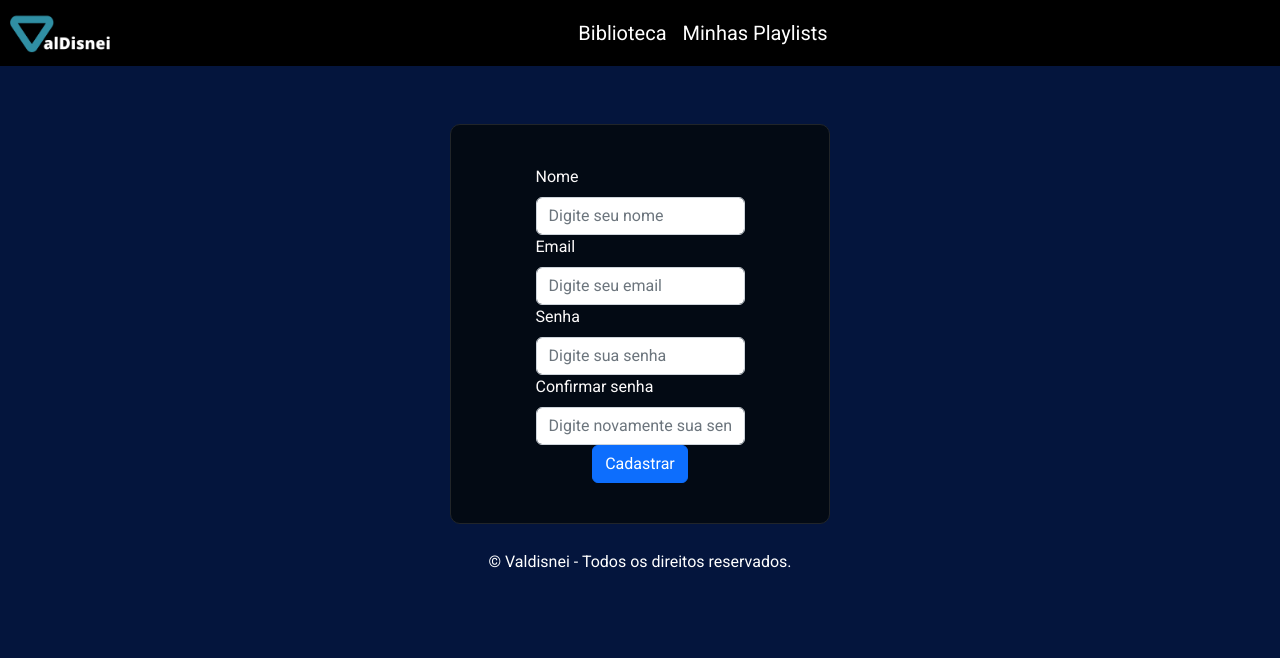
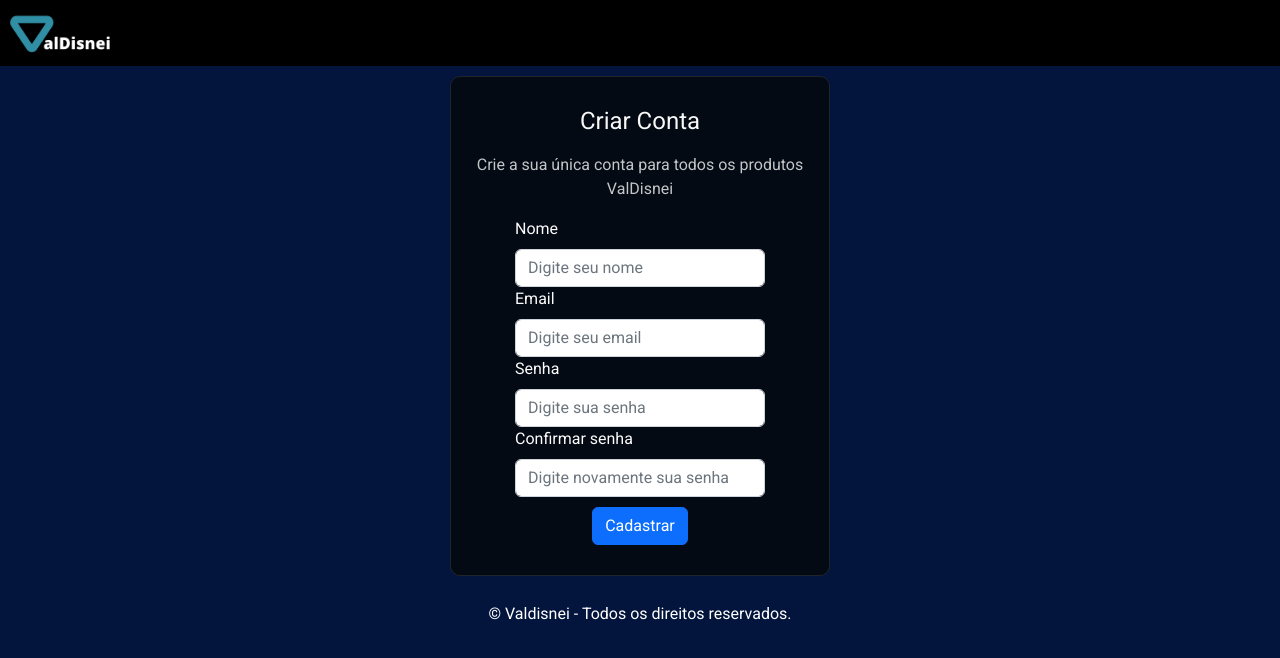
Before and after one commit to GabrielPiovesani/ProjetoM4, a React (Vite) app in the folder Front/: page /cadastro in a window 1280 px wide. Shown: the top 658 px of the page. Built offline with nearby package versions, Linux system fonts and the light colour scheme.

Commit message:
coloquei <p> no cadastro, e tirei os links do menu

```diff
--- a/Front/src/components/Formulario/Formulario.jsx
+++ b/Front/src/components/Formulario/Formulario.jsx
@@ -29,8 +29,11 @@ function Formulario() {
   };
 
   return (
-    <div className="d-flex justify-content-center mt-5" >
-      <Form onSubmit={handleSubmit}>
+    <div className="d-flex justify-content-center mt-0" >
+      <Form className="formCadastro" onSubmit={handleSubmit}>
+        <h4>Criar Conta</h4>
+        <div className="textcadastro">
+        <p>Crie a sua única conta para todos os produtos ValDisnei</p></div>
 
         {showFeedback && (
           <Alert variant={feedbackMsg.includes("sucesso") ? "success" : "danger"} onClose={() => setShowFeedback(false)} dismissible>
@@ -62,8 +65,7 @@ function Formulario() {
             onChange={(e) => setConfirmSenha(e.target.value)}
           />
         </Form.Group>
-
-        <Button variant="primary" type="submit">
+        <Button className="btnFormulario" variant="primary" type="submit">
           Cadastrar
         </Button>
       </Form>
--- a/Front/src/components/Header/Header.jsx
+++ b/Front/src/components/Header/Header.jsx
@@ -1,4 +1,4 @@
-import { Navbar, Nav, Button } from 'react-bootstrap';
+import { Navbar, Nav, Button, Form } from 'react-bootstrap';
 import logo from '../../assets/img/Logo.png';
 import React, { useState } from 'react';
 
@@ -14,7 +14,7 @@ export default function Header() {
 
   return (
     <div>
-      <Navbar style={{ backgroundColor: '#000000', boxShadow: '5 5px 10px rgba(0,0,0,0.5)' }} expand="lg">
+      <Navbar style={{ backgroundColor: '#000000', boxShadow: '5 5px 10px rgba(0,0,0,0.5)' }} expand="1g">
 
         <Navbar.Brand>
           <img
@@ -25,16 +25,18 @@ export default function Header() {
             alt="Logo"
           />
         </Navbar.Brand>
-        <Navbar.Toggle aria-controls="basic-navbar-nav" />
-        <Nav className="w-100 justify-content-center" >
+        {/* <Navbar.Toggle aria-controls="basic-navbar-nav" />
+         <Nav className="w-100 justify-content-center" >
           <Nav.Link  style={{ color: 'white', fontSize: '20px' }} href="/biblioteca">Biblioteca</Nav.Link>
           <Nav.Link  style={{ color: 'white', fontSize: '20px' }} href="/playlist">Minhas Playlists</Nav.Link>
-        </Nav>
+        </Nav>  */}
         <Navbar.Collapse id="basic-navbar-nav">
-
           {username && <p>{username}</p>}
         </Navbar.Collapse>
       </Navbar>
+
+
+
     </div>
   );
 }
--- a/Front/src/index.css
+++ b/Front/src/index.css
@@ -37,3 +37,15 @@ button .btn btn-info{
 .containerLogin{
   margin-top: 60px;
 }
+
+
+.form-control{min-width:250px;}
+.btnFormulario{
+  margin-top: 10px;
+}
+.formCadastro{
+  height: 500px;
+}
+.textcadastro{
+  text-align: center;
+}
```
